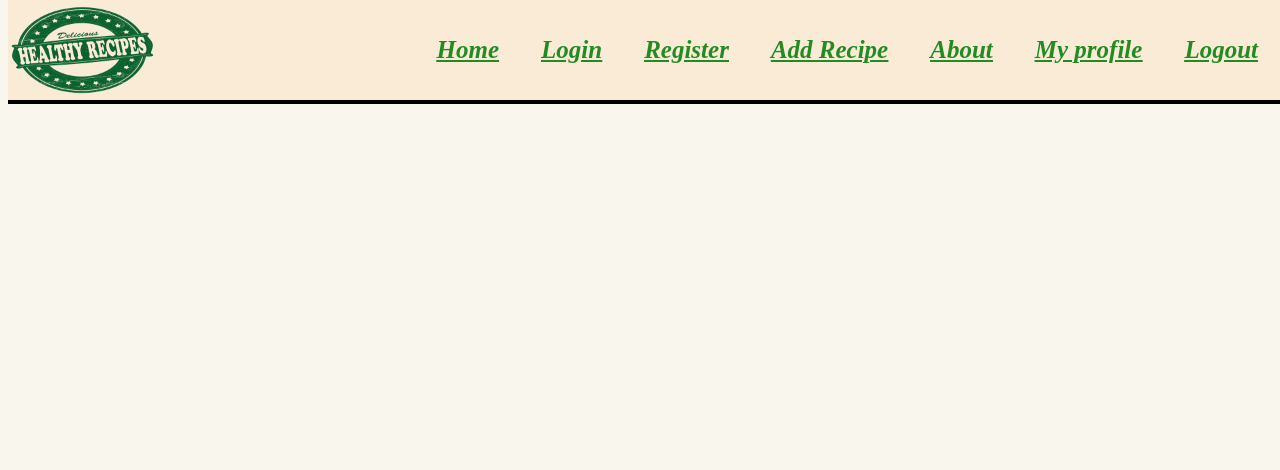
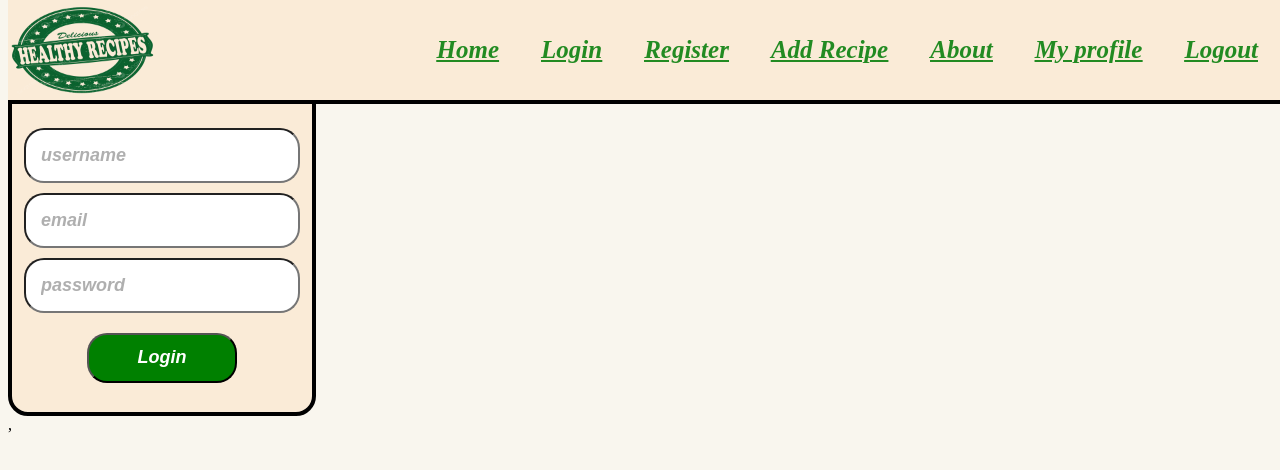
Before and after one commit to ViktorGeorgiev98/fhealthyRecipesBlogReactFullStack, a React (Vite) app in the folder client/: page /register in a window 1280 px wide. Shown: the top 470 px of the page. Built offline with nearby package versions, Linux system fonts and the light colour scheme.

Commit message:
created controlled reigister form and css for it

```diff
--- a/client/src/App.css
+++ b/client/src/App.css
@@ -1,3 +1,4 @@
 @import '../src/components/NavBar/NavBar.css';
 @import '../src/components/Home/HomePage.css';
 @import '../src/components/LoginRegister/Login.css';
+@import '../src/components/LoginRegister/Register.css';
--- a/client/src/App.jsx
+++ b/client/src/App.jsx
@@ -2,6 +2,7 @@
 import './App.css'
 import HomePage from './components/Home/HomePage';
 import Login from './components/LoginRegister/Login';
+import Register from './components/LoginRegister/Register';
 import NavBar from './components/NavBar/NavBar'
 import { Routes, Route } from 'react-router-dom';
 
@@ -14,6 +15,7 @@ function App() {
       <Routes>
         <Route path='/' element={<HomePage />} />
         <Route path='/login' element={<Login />} />
+        <Route path='/register' element={<Register />} />
       </Routes>
     </>
   )
--- a/client/src/components/LoginRegister/Login.jsx
+++ b/client/src/components/LoginRegister/Login.jsx
@@ -1,13 +1,13 @@
 import { useState } from "react";
 
 const Login = () => {
-    const [username, setUsername] = useState('');
+    const [email, setEmail] = useState('');
     const [password, setPassword] = useState('');
     return (
         <div className="login-page">
             <form className="login-form">
                 <h1>Login</h1>
-                <input type="text" placeholder="email" onChange={(e) => setUsername(e.currentTarget.value)}/>
+                <input type="text" placeholder="email" onChange={(e) => setEmail(e.currentTarget.value)}/>
                 <input type="text" placeholder="password" onChange={(e) => setPassword(e.currentTarget.value)}/>
                 <button type="submit">Login</button>
             </form>
--- /dev/null
+++ b/client/src/components/LoginRegister/Register.css
@@ -0,0 +1,55 @@
+.register-page {
+    border: 4px solid black;
+    border-radius: 20px;
+    width: 300px;
+    height: 400px;
+    background-color: antiquewhite;
+    justify-content: center;
+    display: flex;
+    align-items: center;
+
+}
+
+.register-form {
+    h1 {
+        font-weight: bold;
+        font-style: italic;
+        text-decoration: underline;
+        font-size: 35px;
+    }
+    padding: 10px;
+    margin: 10px;
+    display: flex;
+    flex-direction: column;
+    gap: 10px;
+    align-items: center;
+    input {
+        padding: 15px;
+        border-radius: 20px;
+        font-size: 18px;
+        font-weight: 600;
+        font-style: italic;
+        &::placeholder {
+            color: rgb(175, 175, 175);
+        }
+    }
+    button {
+        border-radius: 20px;
+        width: 150px;
+        padding-top: 10px;
+        margin-top: 10px;
+        padding-bottom: 10px;
+        margin-bottom: 10px;
+        height: 50px;
+        cursor: pointer;
+        background-color: green;
+        color: white;
+        font-style: italic;
+        font-weight: 600;
+        font-size: 18px;
+    }
+    button:hover {
+        background-color: white;
+        color: green;
+    }
+}
--- /dev/null
+++ b/client/src/components/LoginRegister/Register.jsx
@@ -0,0 +1,20 @@
+import { useState } from "react";
+
+const Register = () => {
+    const [email, setEmail] = useState('');
+    const [password, setPassword] = useState('');
+    const [username, setUsername] = useState('');
+    return (
+        <div className="register-page">
+            <form className="register-form">
+                <h1>Register</h1>
+                <input type="text" placeholder="username" onChange={(e) => setUsername(e.currentTarget.value)}/>
+                <input type="text" placeholder="email" onChange={(e) => setUsername(e.currentTarget.value)}/>
+                <input type="text" placeholder="password" onChange={(e) => setPassword(e.currentTarget.value)}/>
+                <button type="submit">Login</button>
+            </form>
+        </div>
+    )
+}
+
+export default Register;
```
